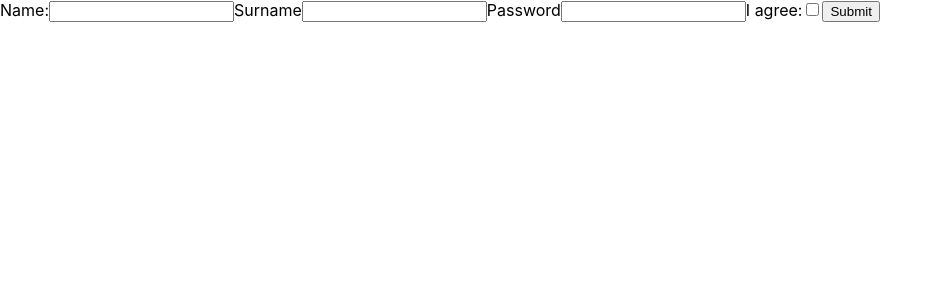
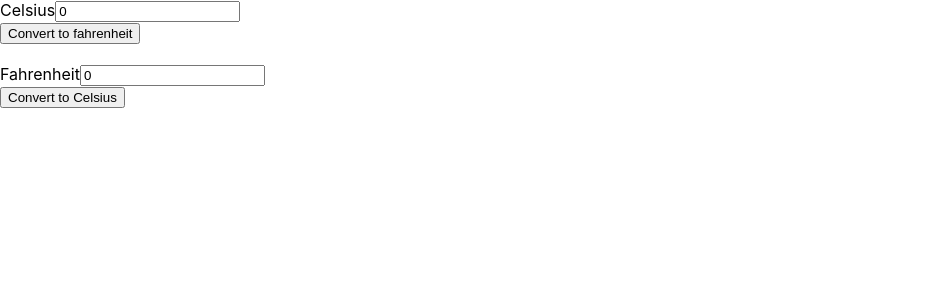
Before and after one commit to suadsuljovic/react2gen, a React (Create React App) app: page / in a window 1280 px wide. Shown: the top 300 px of the page, without its empty margins (0-943 px from the left). Built offline with nearby package versions, Linux system fonts and the light colour scheme.

Commit message:
lifting state up

```diff
--- /dev/null
+++ b/src/components/functional/TemperatureConverter/index.jsx
@@ -0,0 +1,53 @@
+import React, { useState } from "react";
+const TemperatureConverter = (props) => {
+  const [celsius, setCelsius] = useState(0);
+  const [fahrenheit, setFahrenheit] = useState(0);
+
+  function toCelsius(fahrenheit) {
+    return ((fahrenheit - 32) * 5) / 9;
+  }
+
+  function toFahrenheit(celsius) {
+    return (celsius * 9) / 5 + 32;
+  }
+  console.log(celsius);
+
+  return (
+    <div>
+      <TemperatureInput type="Celsius" value={celsius} setValue={setCelsius} />
+      <button
+        onClick={() => {
+          const fahrenheitValue = toFahrenheit(celsius);
+          setFahrenheit(fahrenheitValue);
+        }}
+      >
+        Convert to fahrenheit
+      </button>
+      <br />
+      <br />
+      <TemperatureInput
+        type="Fahrenheit"
+        value={fahrenheit}
+        setValue={setFahrenheit}
+      />
+      <button onClick={() => {}}>Convert to Celsius</button>
+    </div>
+  );
+};
+
+function TemperatureInput(props) {
+  const { type = "Celsius", value, setValue } = props;
+
+  return (
+    <div>
+      <label htmlFor="">{type}</label>
+      <input
+        type="number"
+        value={value}
+        onChange={(e) => setValue(e.target.value)}
+      />
+    </div>
+  );
+}
+
+export default TemperatureConverter;
--- a/src/index.js
+++ b/src/index.js
@@ -2,16 +2,16 @@ import React from "react";
 import ReactDOM from "react-dom/client";
 
 import SimpleForm from "./components/functional/SimpleForm";
+import TemperatureConverter from "./components/functional/TemperatureConverter";
 
 import "./index.css";
 import reportWebVitals from "./reportWebVitals";
 
 const root = ReactDOM.createRoot(document.getElementById("root"));
 
-function onSubmit(params) {}
 root.render(
   <React.StrictMode>
-    <SimpleForm />
+    <TemperatureConverter />
   </React.StrictMode>
 );
 
```
